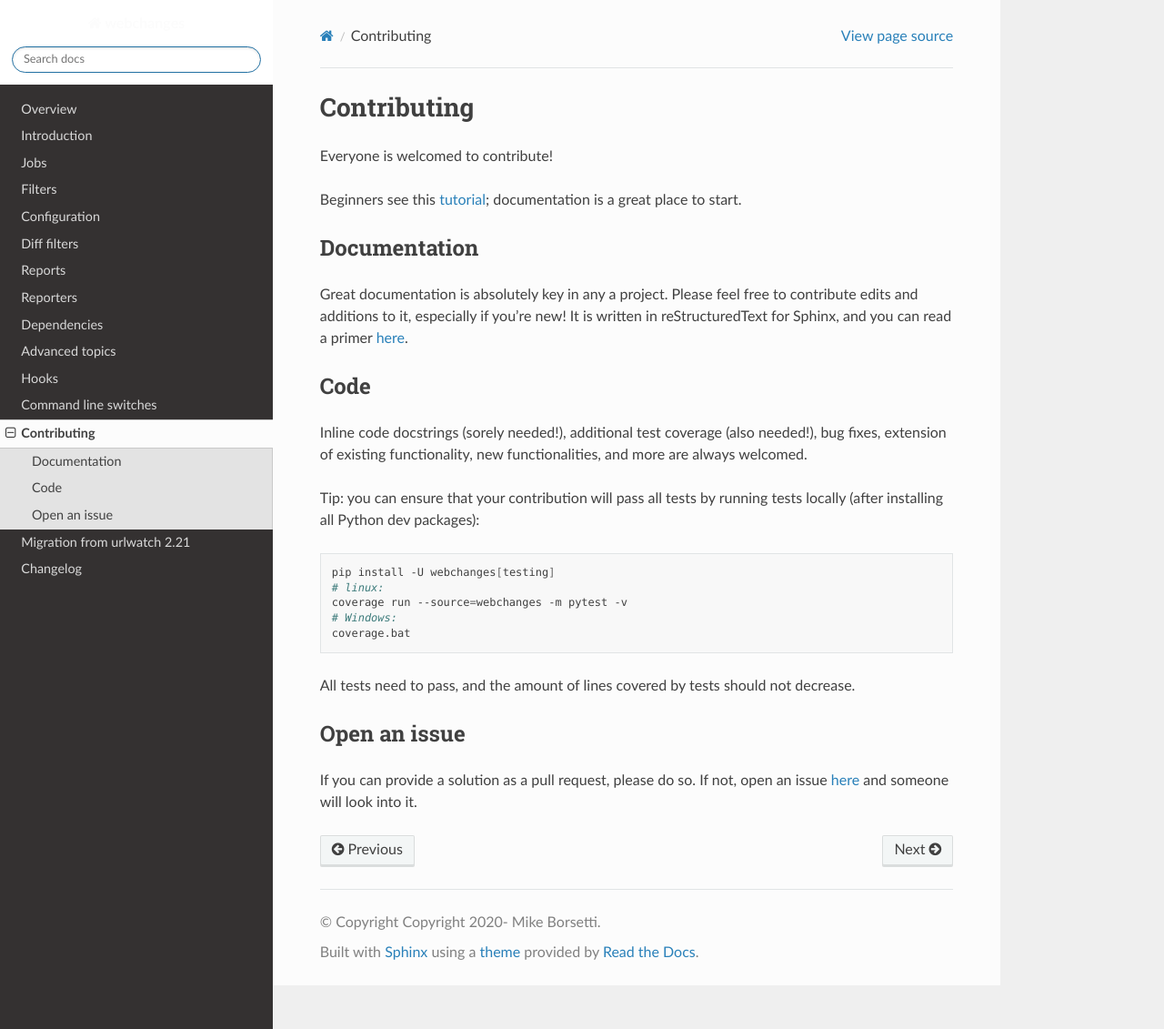
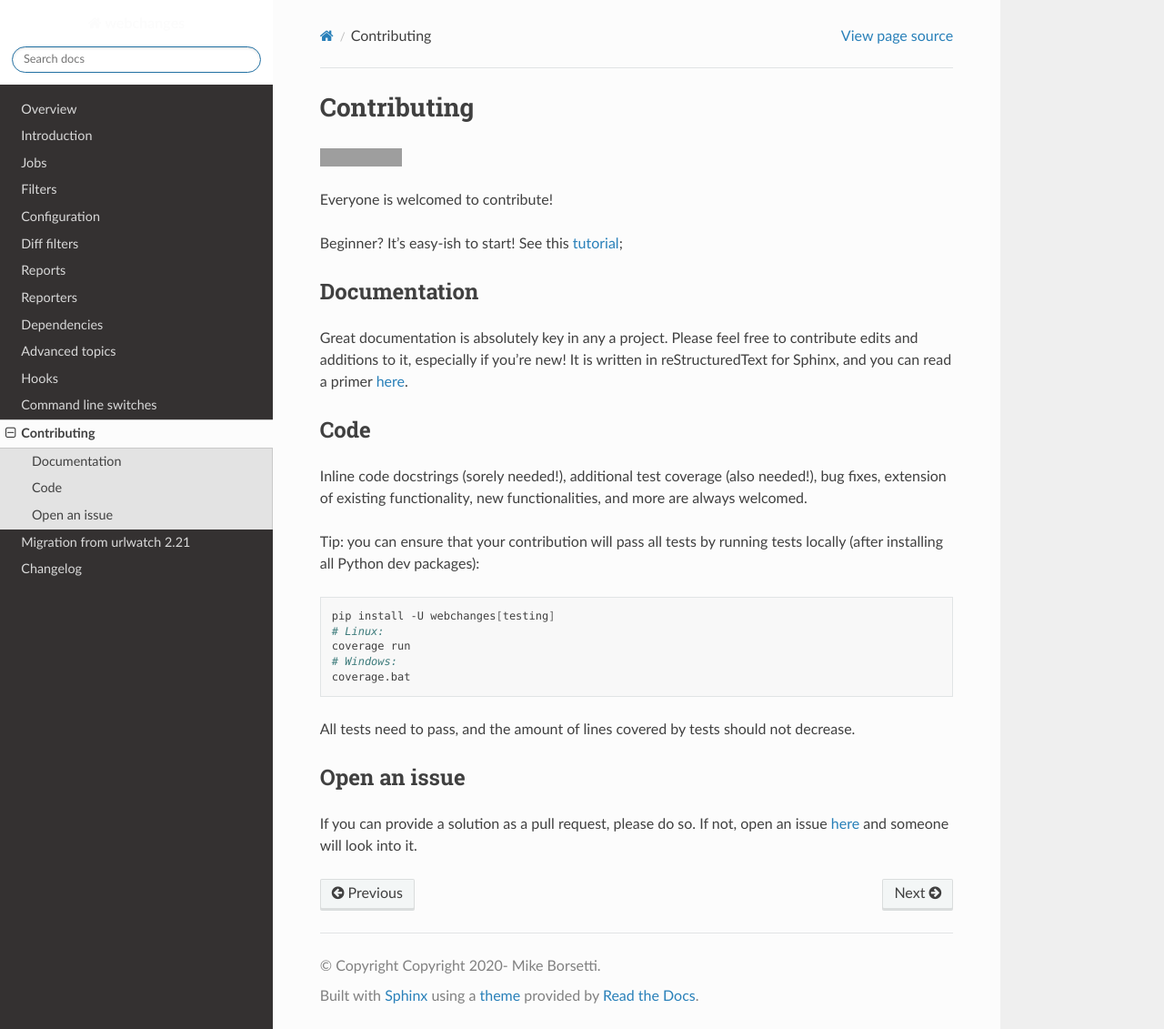
Before and after one commit to mborsetti/webchanges, a Sphinx documentation site: the page built from docs/source/contributing.rst, in a window 1280 px wide and 1131 px high. Shown: the whole window at 91% size. Built offline with Sphinx 7.4.7 and the Read the Docs theme 2.0.0, drawn with Linux system fonts in a browser that asks for light colours; grey boxes are pictures that could not be loaded.

Commit message:
Documentation fixes

```diff
--- a/CONTRIBUTING.rst
+++ b/CONTRIBUTING.rst
@@ -1,7 +1,17 @@
+============
+Contributing
+============
+
+|contributors|
+
+.. |contributors| image:: https://img.shields.io/github/contributors/mborsetti/webchanges
+    :target: https://www.github.com/mborsetti/webchanges
+    :alt: contributors
+
 Everyone is welcomed to contribute!
 
-Beginners see this `tutorial <https://github.com/firstcontributions/first-contributions/blob/master/README.md>`__;
-documentation is a great place to start.
+Beginner? It's easy-ish to start! See this `tutorial
+<https://github.com/firstcontributions/first-contributions/blob/master/README.md>`__;
 
 Documentation
 -------------
@@ -22,8 +32,8 @@ all Python dev packages):
 .. code-block:: bash
 
    pip install -U webchanges[testing]
-   # linux:
-   coverage run --source=webchanges -m pytest -v
+   # Linux:
+   coverage run
    # Windows:
    coverage.bat
 
--- a/docs/source/cli.rst
+++ b/docs/source/cli.rst
@@ -4,7 +4,7 @@
 Command line switches
 =====================
 
-.. code-block::
+.. code-block:: none
 
   optional arguments:
     -h, --help            show this help message and exit
--- a/docs/source/contributing.rst
+++ b/docs/source/contributing.rst
@@ -1,7 +1,3 @@
 .. Contributing transcluded from the CONTRIBUTING.rst file
 
-============
-Contributing
-============
-
 .. include:: ../../CONTRIBUTING.rst
```
Also changed, not shown: CHANGELOG.rst (+7 -0 lines), README.rst (+19 -15 lines).
